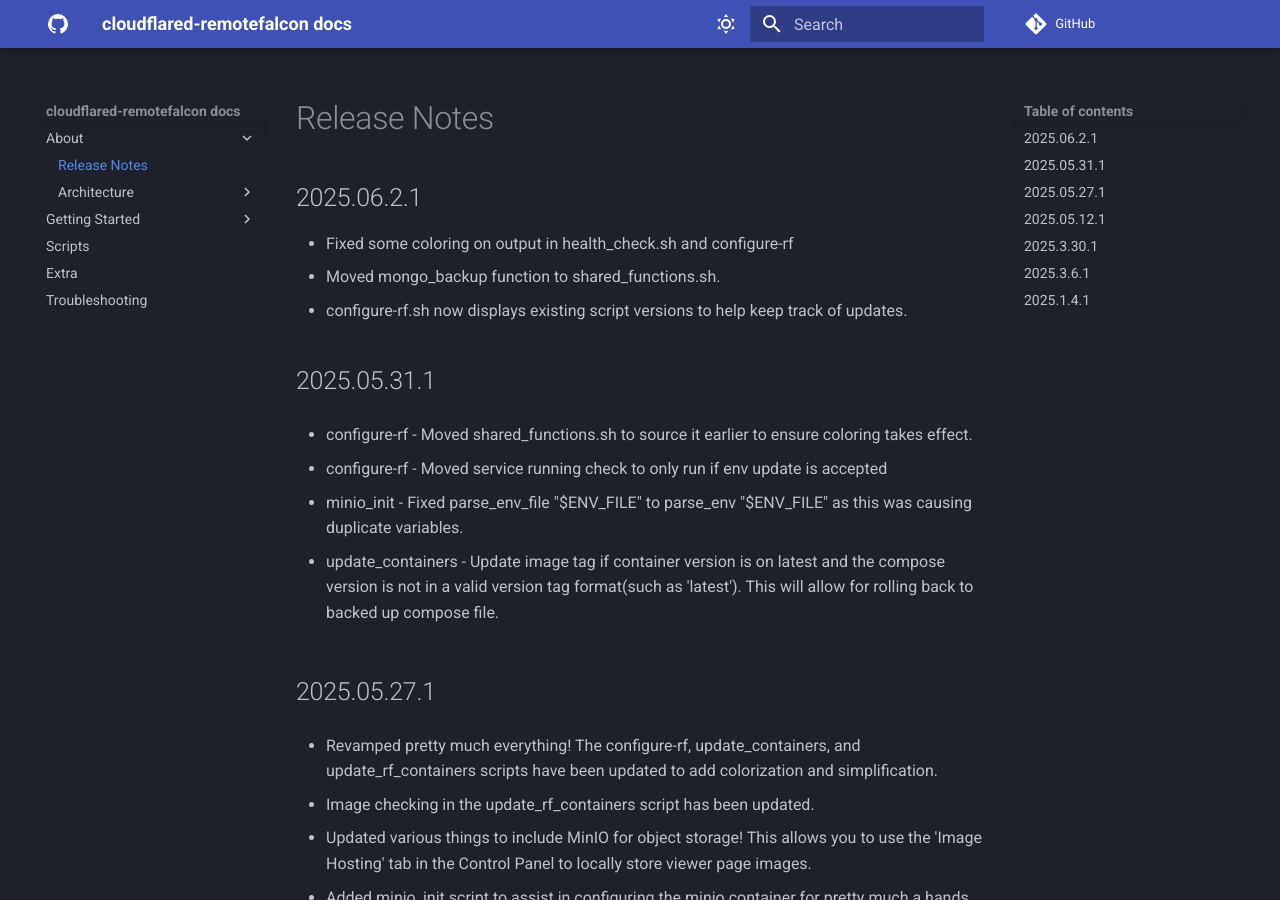
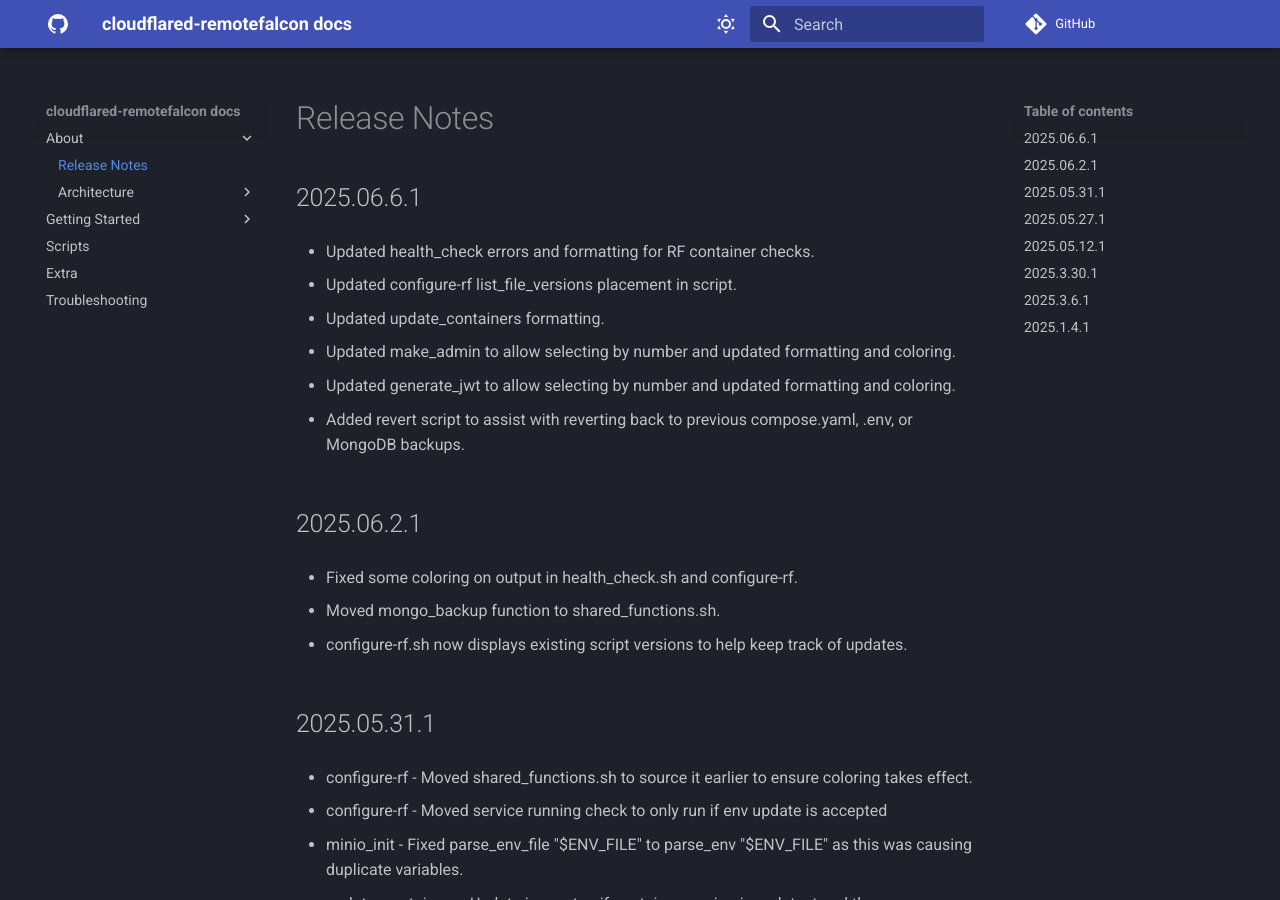
Before and after one commit to Ne0n09/cloudflared-remotefalcon, an MkDocs documentation site: the page built from docs/release-notes.md, in a window 1280 px wide and 900 px high. Built offline with MkDocs 1.6.1 and Material for MkDocs 9.7.7, drawn with Linux system fonts in a browser that asks for light colours; some web fonts are replaced; comment, search, counter and statistics services are not loaded.

Commit message:
Various format/text updates, added revert script, updated make_admin and generate_jwt

```diff
--- a/docs/release-notes.md
+++ b/docs/release-notes.md
@@ -1,9 +1,25 @@
 # Release Notes
+
+## 2025.06.6.1
+
+- Updated health_check errors and formatting for RF container checks.
+
+- Updated configure-rf list_file_versions placement in script.
+
+- Updated update_containers formatting.
+
+- Updated make_admin to allow selecting by number and updated formatting and coloring.
+
+- Updated generate_jwt to allow selecting by number and updated formatting and coloring.
+
+- Added revert script to assist with reverting back to previous compose.yaml, .env, or MongoDB backups.
 
 ## 2025.06.2.1
 
-- Fixed some coloring on output in health_check.sh and configure-rf
+- Fixed some coloring on output in health_check.sh and configure-rf.
+
 - Moved mongo_backup function to shared_functions.sh.
+
 - configure-rf.sh now displays existing script versions to help keep track of updates.
 
 ## 2025.05.31.1
```
Also changed, not shown: 6 other files.
